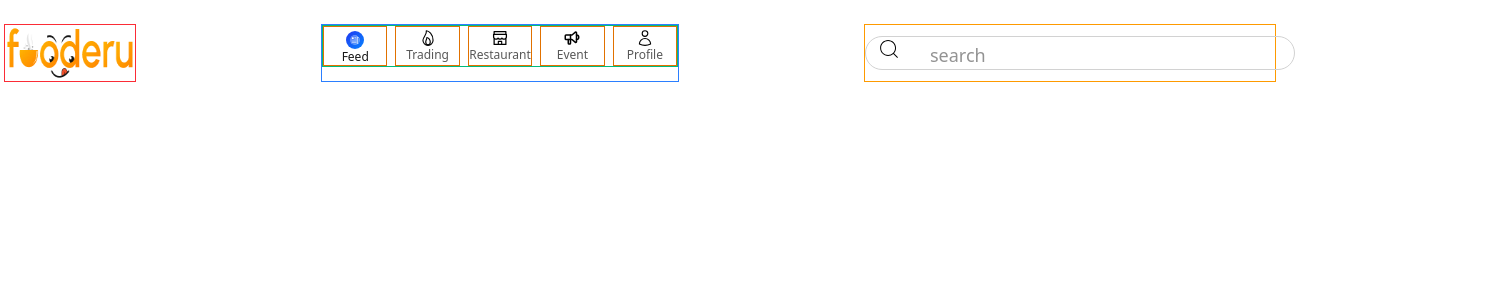
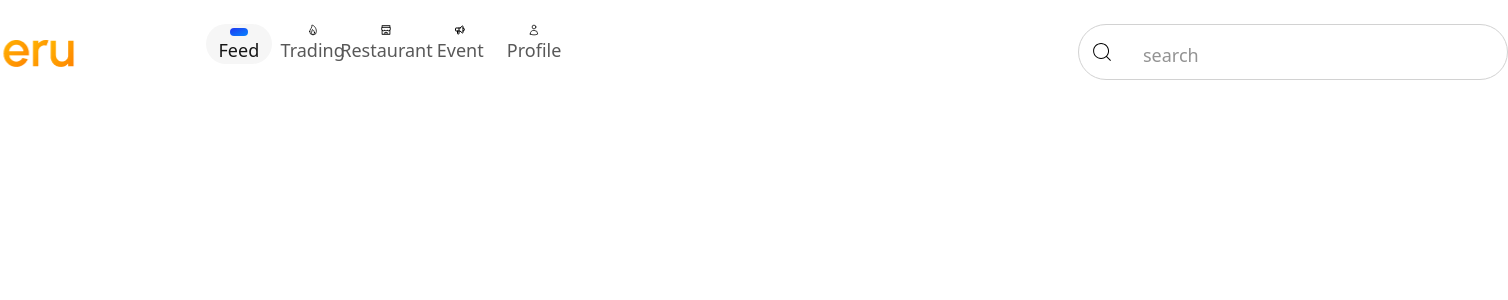
Before and after one commit to MehediHasanMridha/Fooderu_boys, a React (Vite) app: page / in a window 1280 px wide. Shown: the top 300 px of the page, 1508 px wide, since content can reach past the window. Built offline with nearby package versions, Linux system fonts and the light colour scheme.

Commit message:
redesign for large device

```diff
--- a/src/Navbar.jsx
+++ b/src/Navbar.jsx
@@ -14,66 +14,66 @@ import logo from "./assets/Logo (2).png";
 
 const Navbar = () => {
   return (
-    <div className="w-[430px] md:w-[771px] xl:w-[1772px] mx-auto md:px-1 md:py-2 xl:h-16">
+    <div className="w-[430px] md:w-[771px] xl:w-[1720px] mx-auto md:px-1 md:py-2 xl:h-16">
       {/* top line  */}
-      <div className="flex justify-between mt-4 ">
+      <div className="flex justify-between mt-4 gap-6 ">
         {/* top left  */}
-        <div className="flex justify-start w-[140px] md:w-[132px] items-center border border-red-500 gap-1.5">
+        <div className="flex justify-start w-[140px] md:w-[132px] xl:w-[392px] items-center  gap-1.5">
           <IoReorderThreeOutline className="text-2xl xl:hidden" />
           <img
-            className="w-[100px] h-[30px] md:w-[95px] xl:w-[181px] xl:h-14 "
+            className="w-[100px] h-[30px] md:w-[95px] xl:w-[181px] xl:mx-auto xl:h-14 "
             src={logo}
             alt=""
           />
         </div>
 
         {/* top middle  */}
-        <div className="hidden md:block w-[358px] border border-blue-500 ">
-          <div className="w-full flex gap-2 border border-emerald-500 ">
+        <div className="hidden md:block w-[358px] xl:w-[848px] ">
+          <div className="w-full flex gap-2">
             {/* feed  */}
-            <button className="w-[65.8px] h-10 flex justify-center items-center flex-col hover:cursor-pointer hover:bg-gray-50  border border-amber-600">
+            <button className="w-[65.8px] 2xl:w-[163px] h-10 2xl:h-14 flex justify-center items-center flex-col hover:cursor-pointer bg-[#F6F6F6] rounded-3xl ">
               <IoNewspaperOutline className="rounded-[86.667px] bg-gradient-to-br from-[#2131F0] to-[#0A82FE] text-lg text-white p-1 mt-1 " />
-              <h2 className="text-xs text-[#161616] ">Feed</h2>
+              <h2 className="text-xs xl:text-lg text-[#161616] ">Feed</h2>
             </button>
 
             {/* trading  */}
-            <button className="w-[65.8px] h-10 flex justify-center items-center flex-col hover:cursor-pointer hover:bg-gray-50  border border-amber-600">
+            <button className="w-[65.8px] 2xl:w-[163px] h-10 2xl:h-14 flex justify-center items-center flex-col hover:cursor-pointer hover:bg-gray-50 ">
               <IoFlameOutline className="text-lg" />
-              <h2 className="text-xs text-[#585858] ">Trading</h2>
+              <h2 className="text-xs xl:text-lg text-[#585858] ">Trading</h2>
             </button>
 
             {/* restaurant  */}
-            <button className="w-[65.8px] h-10 flex justify-center items-center flex-col hover:cursor-pointer hover:bg-gray-50  border border-amber-600">
+            <button className="w-[65.8px] 2xl:w-[163px] h-10 2xl:h-14 flex justify-center items-center flex-col hover:cursor-pointer hover:bg-gray-50 ">
               <AiOutlineShop className="md:text-lg" />
-              <h2 className="text-xs text-[#585858] ">Restaurant</h2>
+              <h2 className="text-xs xl:text-lg text-[#585858] ">Restaurant</h2>
             </button>
 
             {/* event  */}
-            <button className="w-[65.8px] h-10 flex justify-center items-center flex-col hover:cursor-pointer hover:bg-gray-50  border border-amber-600">
+            <button className="w-[65.8px] 2xl:w-[163px] h-10 2xl:h-14 flex justify-center items-center flex-col hover:cursor-pointer hover:bg-gray-50 ">
               <TbSpeakerphone className="md:text-lg" />
-              <h2 className="text-xs text-[#585858] ">Event</h2>
+              <h2 className="text-xs xl:text-lg text-[#585858] ">Event</h2>
             </button>
 
             {/* Profile  */}
-            <button className="w-[65.8px] h-10 flex justify-center items-center flex-col hover:cursor-pointer hover:bg-gray-50  border border-amber-600 ">
+            <button className="w-[65.8px] 2xl:w-[163px] h-10 2xl:h-14 flex justify-center items-center flex-col hover:cursor-pointer hover:bg-gray-50  ">
               <HiOutlineUser className="text-lg" />
-              <h2 className="text-xs text-[#585858] ">Profile</h2>
+              <h2 className="text-xs xl:text-lg text-[#585858] ">Profile</h2>
             </button>
           </div>
         </div>
 
         {/* top right  */}
-        <div className="flex justify-start items-center gap-1.5 text-2xl relative xl:w-[412px] border border-amber-500 ">
+        <div className="flex justify-start items-center gap-1.5 text-2xl relative xl:w-[412px]">
           {/* search icon  */}
-          <CiSearch className="text-2xl xl:absolute xl:left-3 xl:top-3 " />
+          <CiSearch className="text-2xl xl:absolute xl:left-3 xl:top-4 " />
           <input
-            className="hidden xl:block placeholder:text-[#939393] placeholder:text-lg px-4 rounded-[56px] pl-16 border border-[#D2D2D2] "
+            className="hidden xl:block placeholder:text-[#939393] placeholder:text-lg px-4 py-2 h-14 rounded-[56px] pl-16 border border-[#D2D2D2] "
             type="text"
             name=""
             id=""
             placeholder="search"
           />
-          <IoIosNotificationsOutline className=" text-2xl xl:text-[32px] text-[#161616] xl:mt-3 " />
+          <IoIosNotificationsOutline className=" text-2xl xl:text-[32px] text-[#161616] xl:mt-3 my-auto " />
         </div>
       </div>
 
@@ -104,36 +104,6 @@ const Navbar = () => {
           <HiOutlineUser className="text-2xl md:text-lg" />
         </button>
       </div>
-
-      {/* navigation button  */}
-      {/* <div className="flex justify-between mt-2 gap-1  md:absolute md:left-1/2 md:-translate-x-1/2 md:w-[530px]  top-2 xl:top-4 xl:mr-3 ">
-        <button className="flex items-center justify-center mx-auto bg-[#F6F6F6] w-[80px] h-12 md:w-[65px] xl:w-[165px] rounded-[8px] pyh-12 d:py-0 border-b-2 xl:border-0 border-[#2131F0] md:flex-col md:justify-start md:h-12 ">
-          <IoNewspaperOutline className="rounded-[86.667px] bg-gradient-to-br from-[#2131F0] to-[#0A82FE] text-lg text-white p-1 mt-1 " />
-          <h2 className="hidden md:block text-base text-[#161616] ">Feed</h2>
-        </button>
-
-        <button className="flex items-center justify-center mx-auto w-[80px] h-12 md:w-[65px] xl:w-[165px] rounded-2xl py-2h-12 py-0 md:flex-col md:h-12  ">
-          <IoFlameOutline className="text-2xl md:text-lg" />
-          <h2 className="hidden md:block text-base text-[#585858] ">Trading</h2>
-        </button>
-
-        <button className="flex items-center justify-center mx-auto w-[80px] h-12 md:w-[65px] xl:w-[165px] py-2 md:py-0 md:h-12  md:flex-col">
-          <AiOutlineShop className="text-2xl md:text-lg" />
-          <h2 className="hidden md:block text-base text-[#585858] ">
-            Restaurant
-          </h2>
-        </button>
-
-        <button className="flex items-center justify-center mx-auto w-[80px] h-12 md:w-[65px] xl:w-[165px] py-2 md:py-0 md:h-12  md:flex-col">
-          <TbSpeakerphone className="text-2xl md:text-lg" />
-          <h2 className="hidden md:block text-base text-[#585858] ">Event</h2>
-        </button>
-
-        <button className="flex items-center justify-center mx-auto w-[80px] h-12 md:w-[65px] xl:w-[165px] py-2 md:py-0 md:h-12  md:flex-col">
-          <HiOutlineUser className="text-2xl md:text-lg" />
-          <h2 className="hidden md:block text-base text-[#585858] ">Profile</h2>
-        </button>
-      </div> */}
     </div>
   );
 };
```
